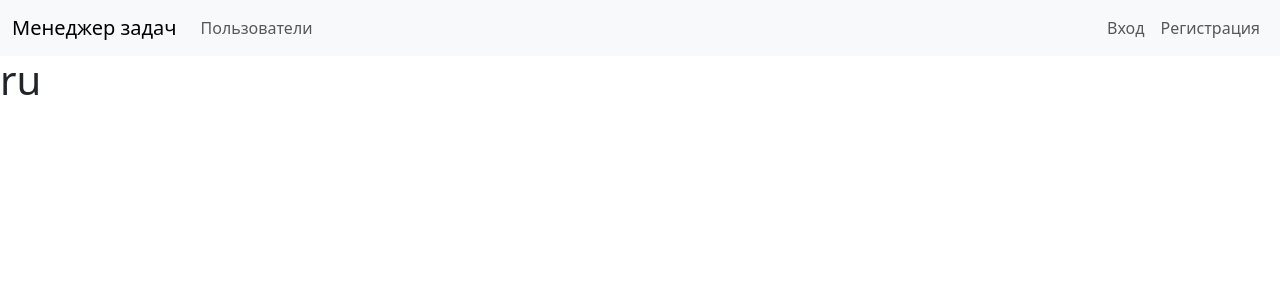
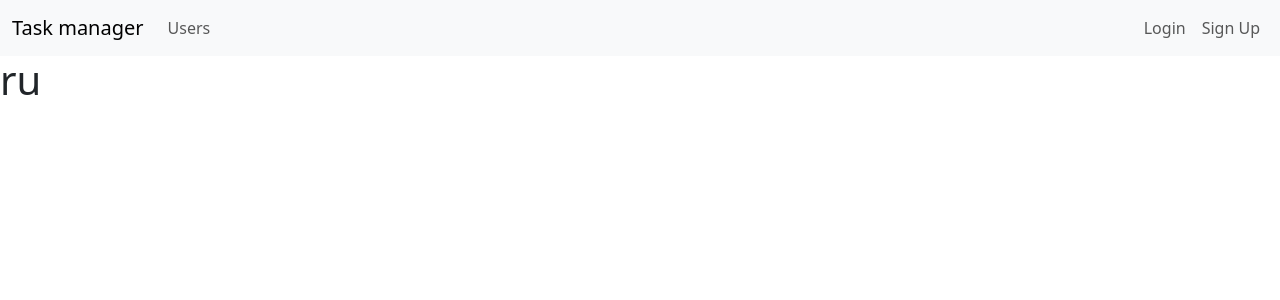
Before and after one commit to georf1/python-project-52, a Django app: page / in a window 1280 px wide. Shown: the top 300 px of the page. Run offline with Django 4.2, Linux system fonts and the light colour scheme.

Commit message:
update index.html

```diff
--- a/task_manager/templates/index.html
+++ b/task_manager/templates/index.html
@@ -4,28 +4,28 @@
   <head>
     <meta charset="utf-8">
     <meta name="viewport" content="width=device-width, initial-scale=1">
-    <title>{% translate "Менеджер задач" %}</title>
+    <title>{% trans "Task manager" %}</title>
     <link href="https://cdn.jsdelivr.net/npm/bootstrap@5.3.0-alpha3/dist/css/bootstrap.min.css" rel="stylesheet" integrity="sha384-KK94CHFLLe+nY2dmCWGMq91rCGa5gtU4mk92HdvYe+M/SXH301p5ILy+dN9+nJOZ" crossorigin="anonymous">
   </head>
   <body>
     <nav class="navbar navbar-expand-lg bg-body-tertiary">
         <div class="container-fluid">
-          <a class="navbar-brand" href="#">{% translate "Менеджер задач" %}</a>
+          <a class="navbar-brand" href="#">{% trans "Task manager" %}</a>
           <button class="navbar-toggler" type="button" data-bs-toggle="collapse" data-bs-target="#navbarSupportedContent" aria-controls="navbarSupportedContent" aria-expanded="false" aria-label="Toggle navigation">
             <span class="navbar-toggler-icon"></span>
           </button>
           <div class="collapse navbar-collapse" id="navbarSupportedContent">
             <ul class="navbar-nav me-auto mb-2 mb-lg-0">
               <li class="nav-item">
-                <a class="nav-link" href="#">{% translate "Пользователи" %}</a>
+                <a class="nav-link" href="/users/">{% trans "Users" %}</a>
               </li>
             </ul>
             <ul class="navbar-nav">
                 <li class="nav-item">
-                  <a class="nav-link" href="/login/">{% translate "Вход" %}</a>
+                  <a class="nav-link" href="/login/">{% trans "Login" %}</a>
                 </li>
                 <li class="nav-item">
-                  <a class="nav-link" href="/users/create/">{% translate "Регистрация" %}</a>
+                  <a class="nav-link" href="/users/create/">{% trans "Sign Up" %}</a>
                 </li>
             </ul>
           </div>
```
